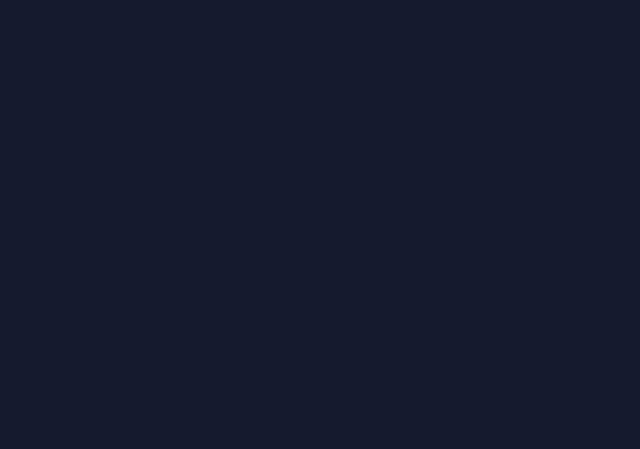
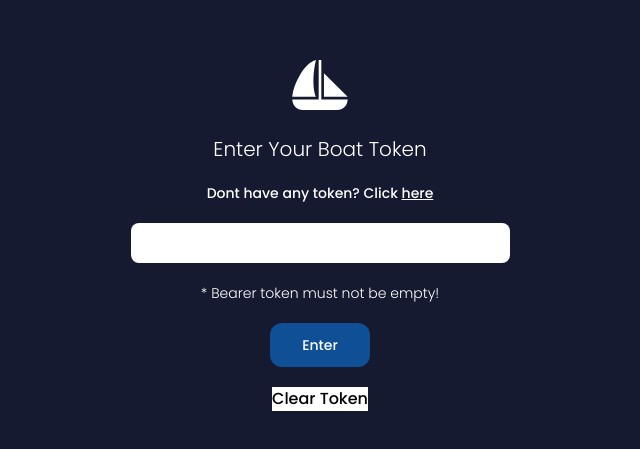
Before and after one commit to Andrew4Coding/betis-app, a React (Vite) app: page /betis-app/betis-app/newToken in a window 1280 px wide. Before the commit this address had no page. Shown: the part 167-616 px from the top of the page, without its empty margins (320-960 px from the left). Built offline with nearby package versions, Linux system fonts and the light colour scheme; a web font is replaced by a local one.

Commit message:
router test

```diff
--- a/src/App.jsx
+++ b/src/App.jsx
@@ -45,8 +45,12 @@ function App() {
       }
       <BrowserRouter
       // basename={`/${process.env.PUBLIC_URL}`}
+      basename='/betis-app/'
       >
           <Routes>
+            <Route path='/' element={<>
+              <p>APP NOT FOUND</p>
+            </>}/>
             <Route path='/betis-app/' element={<Landing boatData={boatData} setBoatData={setBoatData} search={tempSearch} setSearch={setTempSearch} isLoading={isLoading}/>}/>
 
             <Route path='/betis-app/newToken' element={
```
